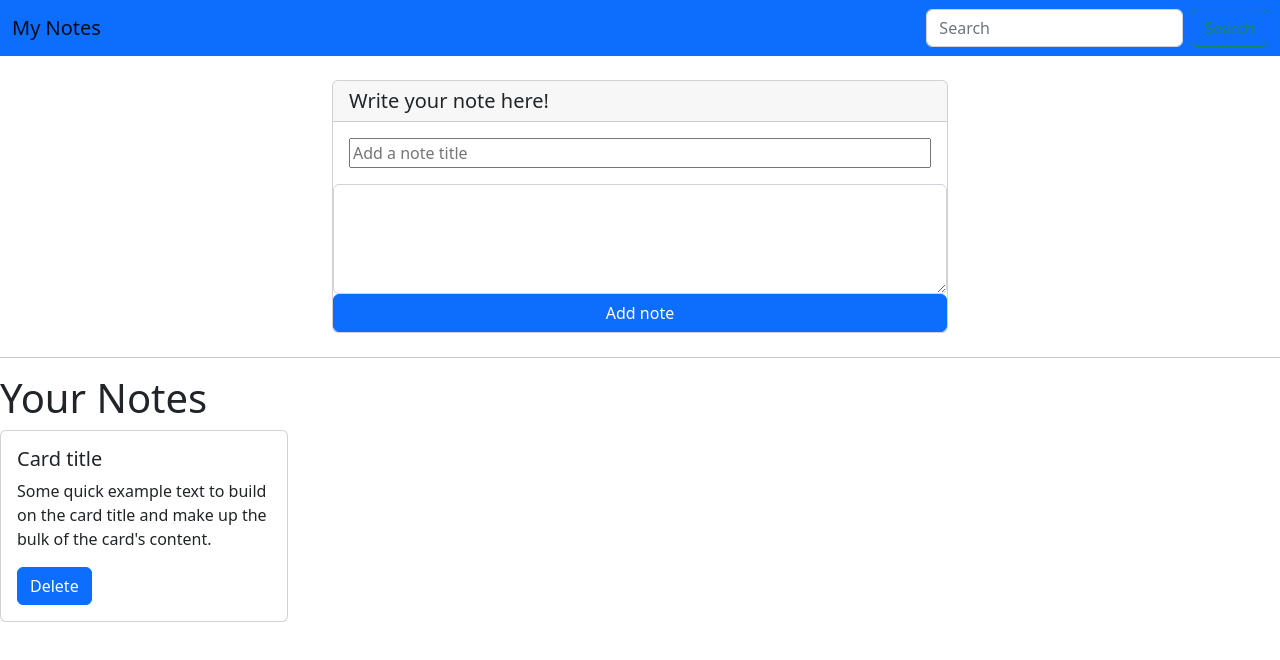
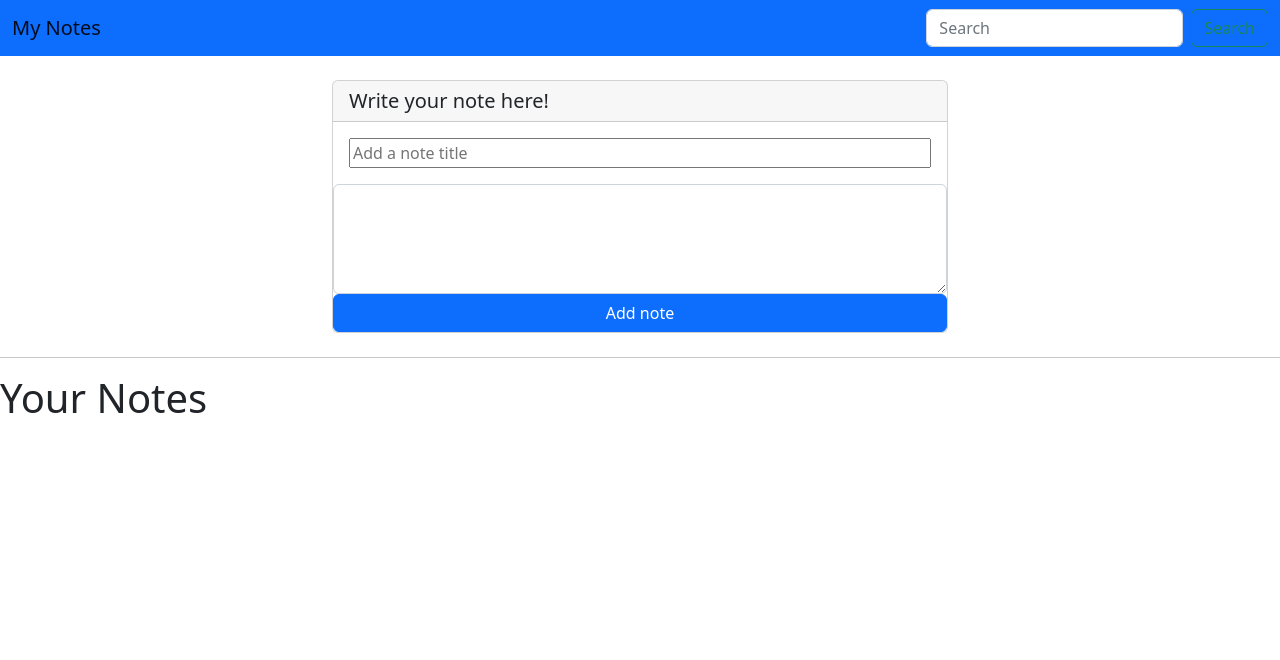
Before and after one commit to SwatiThorat21/Notes-Taker-Website, a plain HTML site: page index.html in a window 1280 px wide. Drawn offline with nearby package versions, Linux system fonts and the light colour scheme.

Commit message:
created notesDiv

```diff
--- a/index.html
+++ b/index.html
@@ -30,13 +30,7 @@
   <hr>
   <h1>Your Notes</h1>
     </hr>
-    <div class="card" id="noteCard" style="width: 18rem;">
-        <div class="card-body">
-        <h5 class="card-title">Card title</h5>
-        <p class="card-text">Some quick example text to build on the card title and make up the bulk of the card's content.</p>
-        <button class="btn btn-primary">Delete</button>
-      </div>
-    </div>
+    <div id="notesDiv" class="row container-fluid"> </div>
   <!-- <script src="code.js"></script> -->
   <script src="code.js"></script>
     <script src="https://cdn.jsdelivr.net/npm/bootstrap@5.2.0-beta1/dist/js/bootstrap.bundle.min.js" integrity="sha384-pprn3073KE6tl6bjs2QrFaJGz5/SUsLqktiwsUTF55Jfv3qYSDhgCecCxMW52nD2" crossorigin="anonymous"></script>
```
